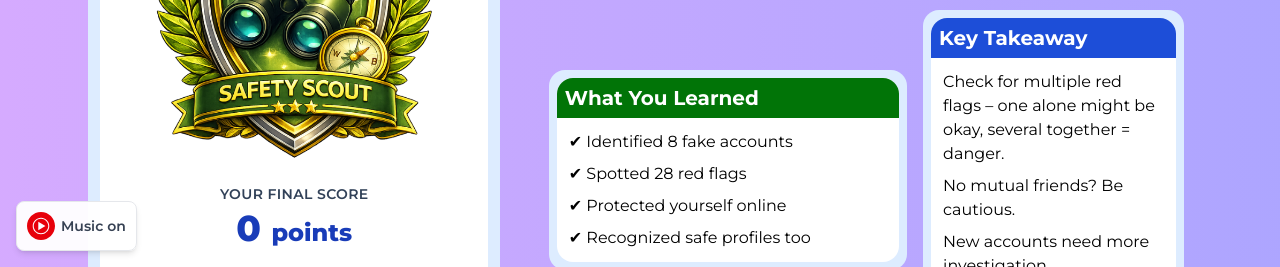
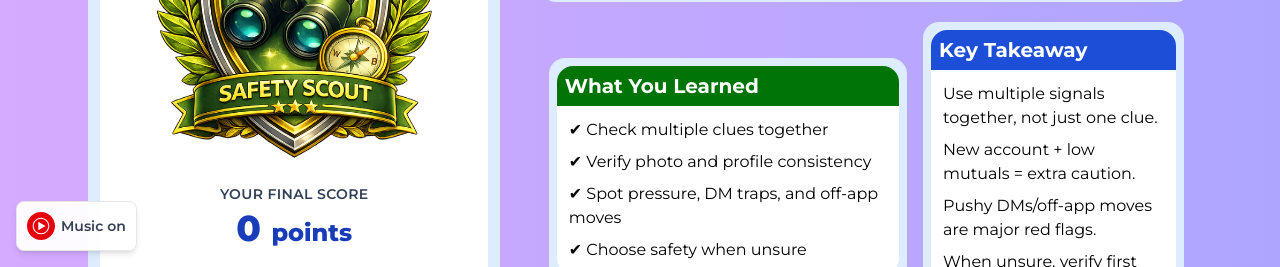
Before and after one commit to minmin1805/Friend-or-Foe-Game, a React app in the folder frontend/: page /endgame in a window 1280 px wide. Shown: the part 533-800 px from the top of the page. Built offline with nearby package versions, Linux system fonts and the light colour scheme; no server answers; the HTML template or start-up script is replaced by a standard one.

Commit message:
added the pdfchecklist for EndGamePage + fix the content for the boxes inside of that page

```diff
--- a/frontend/src/components/Leaderboard.jsx
+++ b/frontend/src/components/Leaderboard.jsx
@@ -2,8 +2,17 @@ import React, { useEffect, useState } from 'react'
 import { useFriendOrFoe } from '../context/FriendOrFoeContext'
 
 function Leaderboard() {
-  const { getLeaderboard, playerName } = useFriendOrFoe()
+  const {
+    getLeaderboard,
+    playerName,
+    profiles,
+    decisions,
+    correctDecisions,
+    flaggedElements,
+  } = useFriendOrFoe()
   const [entries, setEntries] = useState([])
+
+  const totalProfiles = profiles.length
 
   useEffect(() => {
     let cancelled = false
@@ -89,10 +98,10 @@ function Leaderboard() {
             </p>
           </div>
           <div className="flex flex-col p-3 gap-2 text-sm sm:text-base">
-            <p>✔ Identified 8 fake accounts</p>
-            <p>✔ Spotted 28 red flags</p>
-            <p>✔ Protected yourself online</p>
-            <p>✔ Recognized safe profiles too</p>
+            <p>✔ Check multiple clues together</p>
+            <p>✔ Verify photo and profile consistency</p>
+            <p>✔ Spot pressure, DM traps, and off-app moves</p>
+            <p>✔ Choose safety when unsure</p>
           </div>
         </div>
       </div>
@@ -106,13 +115,10 @@ function Leaderboard() {
             </p>
           </div>
           <div className="flex flex-col gap-2 p-3 text-sm sm:text-base">
-            <p>
-              Check for multiple red flags – one alone might be okay,
-              several together = danger.
-            </p>
-            <p>No mutual friends? Be cautious.</p>
-            <p>New accounts need more investigation.</p>
-            <p>It&apos;s okay to reject strangers.</p>
+            <p>Use multiple signals together, not just one clue.</p>
+            <p>New account + low mutuals = extra caution.</p>
+            <p>Pushy DMs/off-app moves are major red flags.</p>
+            <p>When unsure, verify first and protect yourself.</p>
           </div>
         </div>
       </div>
--- a/frontend/src/pages/EndgamePage.jsx
+++ b/frontend/src/pages/EndgamePage.jsx
@@ -8,6 +8,7 @@ import logo from "../assets/Images/EndGamePage/logo.png";
 import safetyScoutImage from "../assets/Images/EndGamePage/safetyScoutImage.png";
 import cyberDetectiveImage from "../assets/Images/EndGamePage/cyberDetective.png";
 import expertInvestigatorImage from "../assets/Images/EndGamePage/expertInvestigatorImage.png";
+import safetyChecklistPdf from "../assets/PDF/pdf.pdf";
 import { useFriendOrFoe } from "../context/FriendOrFoeContext";
 
 
@@ -70,8 +71,12 @@ function EndgamePage() {
   }, [profiles, flaggedElements, gameStartedAt, decisions, correctDecisions]);
 
   const handleDownloadChecklist = () => {
-    // Mock only – wire to real PDF later
-    alert("Download Friend or Foe Safety Checklist (mock).");
+    const link = document.createElement("a");
+    link.href = safetyChecklistPdf;
+    link.download = "Friend-or-Foe-Safety-Checklist.pdf";
+    document.body.appendChild(link);
+    link.click();
+    document.body.removeChild(link);
   };
 
   return (
```
Also changed, not shown: 1 other file (tests, documents, lock files or other folders).
